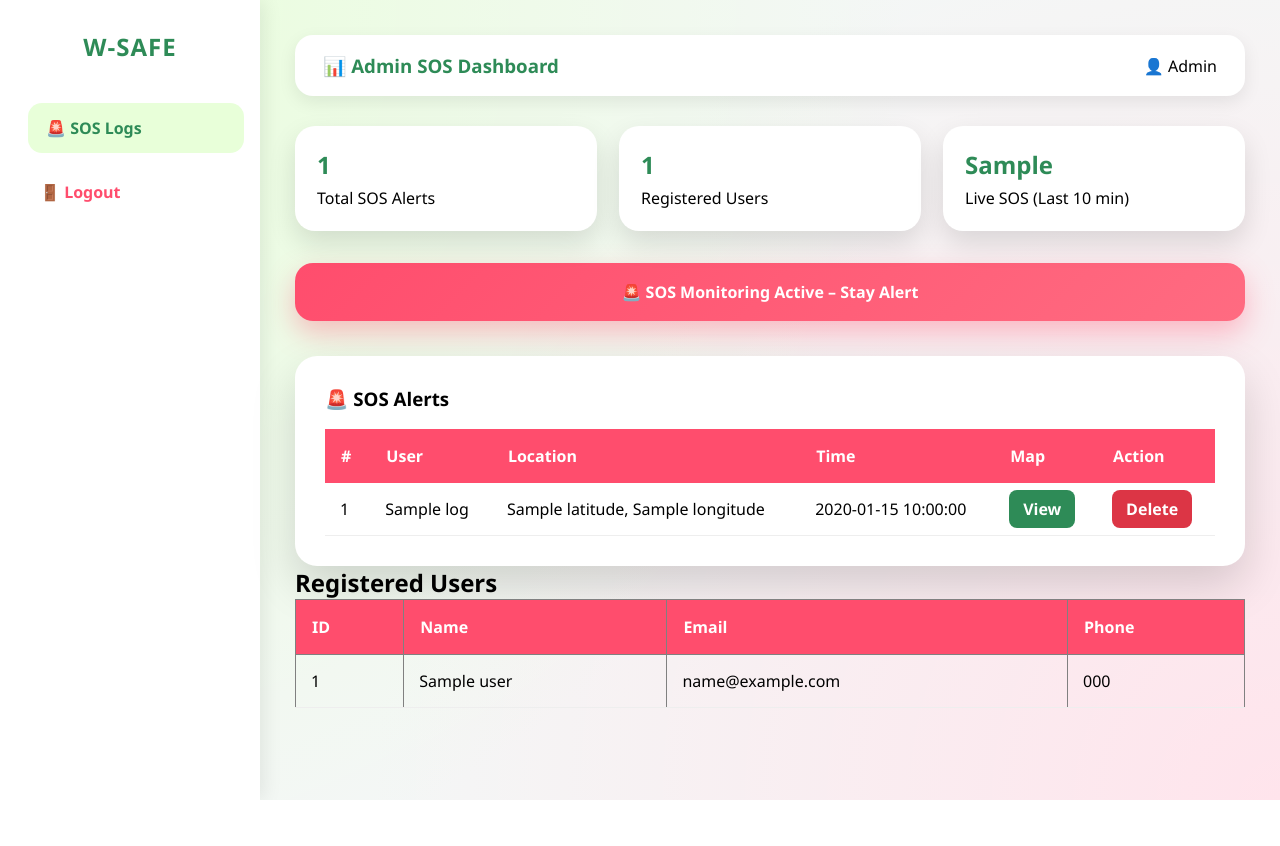
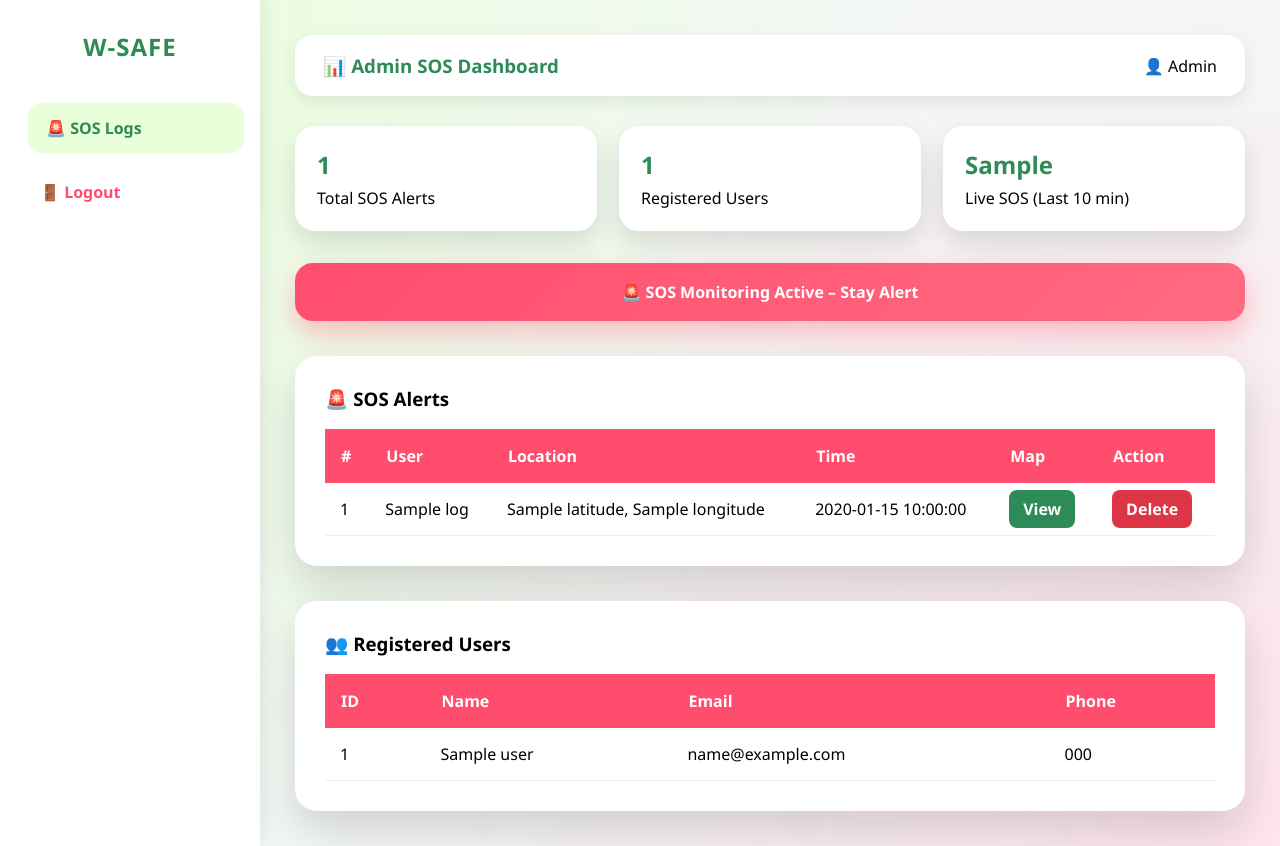
Before and after one commit to Abhi-Dadge/W-SAFE, a Flask app: template templates/admin.html in a window 1280 px wide. Before the commit the page ends 800 px from the top, so only its background shows below. Run offline with Flask 3, Linux system fonts and the light colour scheme; the template is opened without the code that fills it: most values are stand-ins (such as "Sample title", 1, 10 or a date in 2020).

Commit message:
Added registered users to admin dashboard

```diff
--- a/templates/admin.html
+++ b/templates/admin.html
@@ -271,8 +271,10 @@ tr:hover{
                 {% endfor %}
             </table>
         </div>
-        <h2>Registered Users</h2>
-<table border="1">
+        <div class="card" style="margin-top:35px;">
+    <h3 style="margin-bottom:18px;">👥 Registered Users</h3>
+
+    <table>
         <tr>
             <th>ID</th>
             <th>Name</th>
@@ -289,6 +291,7 @@ tr:hover{
         </tr>
         {% endfor %}
     </table>
+</div>
 
 
     </div>
```
Lines whose indentation alone changed are shown as unchanged.
